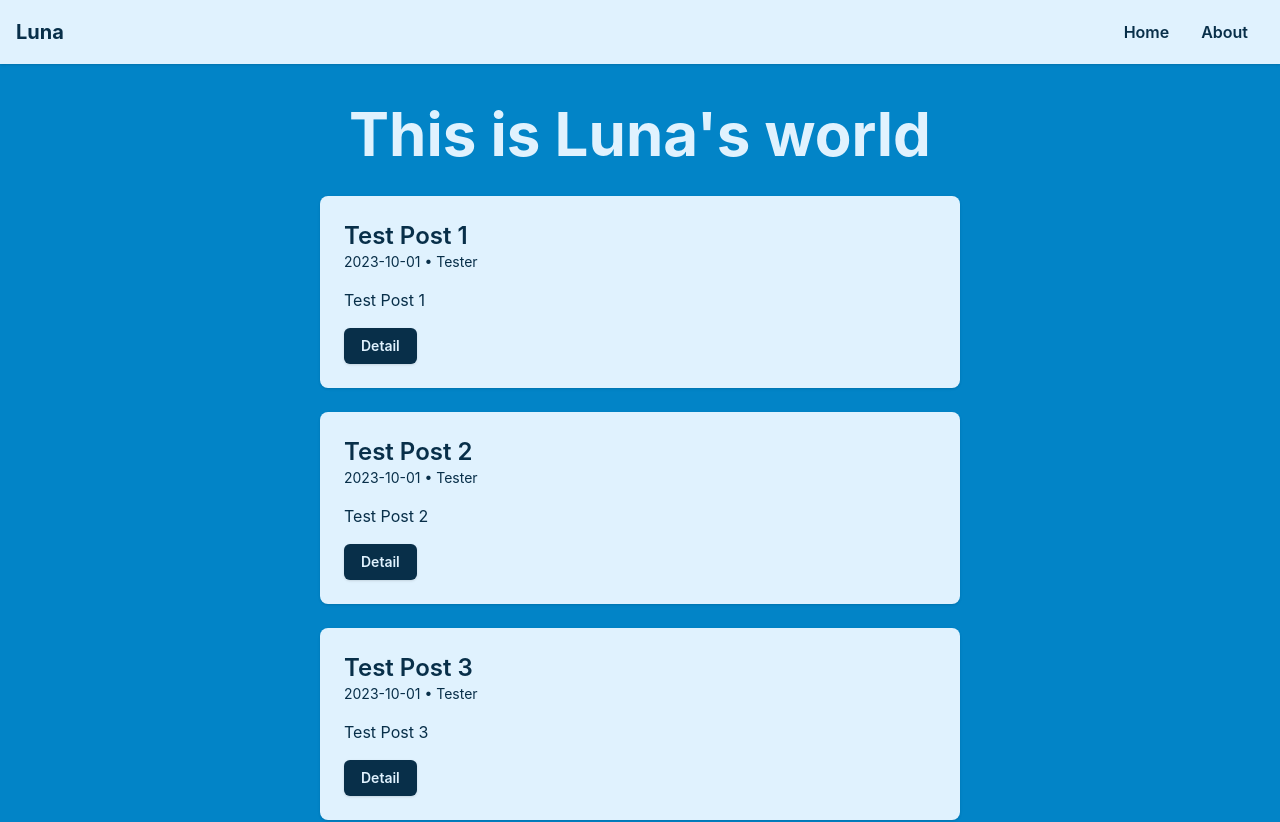
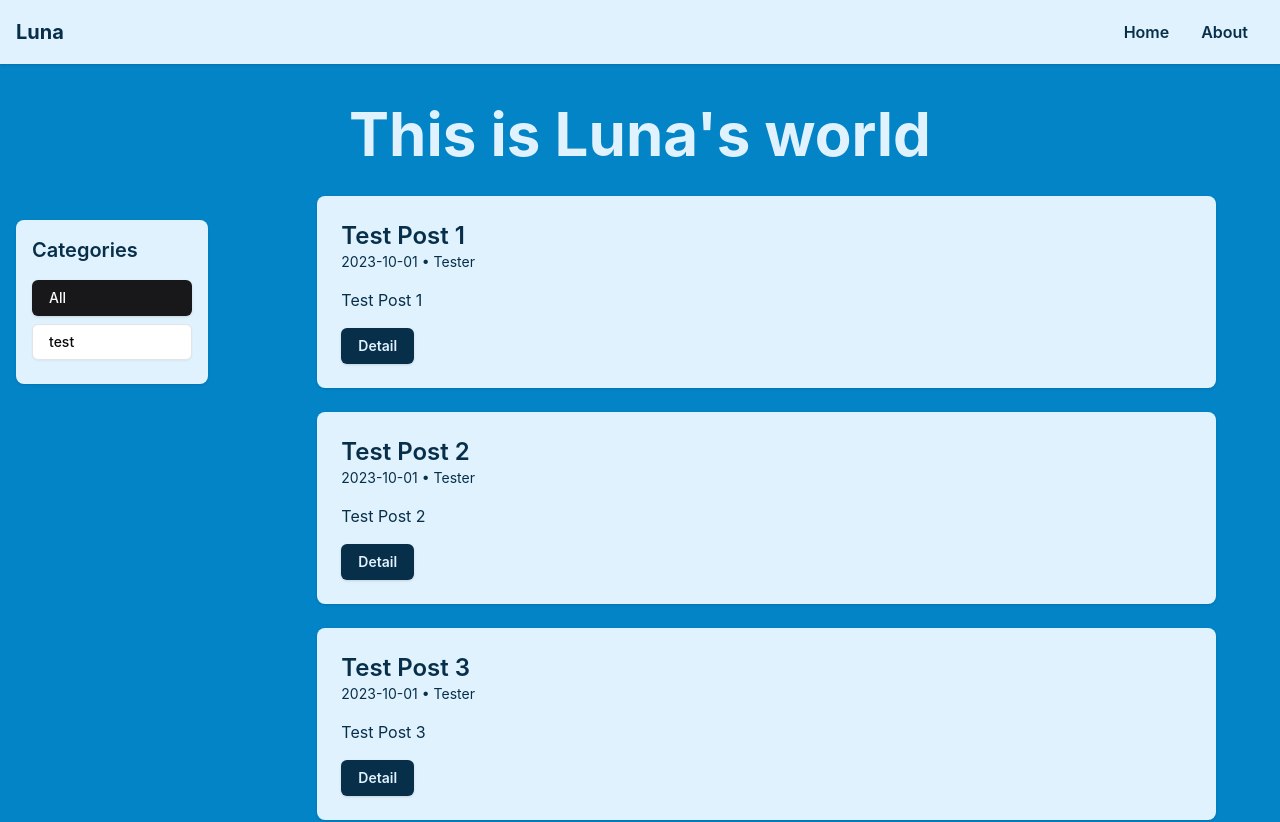
Before and after one commit to Luna5akura/luna, a React (Vite) app: page / in a window 1280 px wide. Shown: the top 822 px of the page. Built offline with nearby package versions, Linux system fonts and the light colour scheme.

Commit message:
feat: sidebar update

```diff
--- a/src/components/BlogPost.tsx
+++ b/src/components/BlogPost.tsx
@@ -10,7 +10,7 @@ interface BlogPostProps {
 
 const BlogPost: React.FC<BlogPostProps> = ({ post }) => {
   return (
-    <div className="bg-sky-100 rounded-lg shadow p-6 mb-6 mx-80">
+    <div className="bg-sky-100 rounded-lg shadow p-6 mb-6 mx-16">
       <h2 className="text-2xl font-semibold text-sky-950">{post.title}</h2>
       <div className="text-sm text-sky-950 mb-4">
         {post.date} • {post.author}
--- /dev/null
+++ b/src/components/Sidebar.tsx
@@ -0,0 +1,54 @@
+// src/components/Sidebar.tsx
+import React from 'react';
+import { Button } from '@/components/ui/button';
+import { useLocation, useNavigate } from 'react-router-dom';
+
+interface SidebarProps {
+  categories: string[];
+}
+
+const Sidebar: React.FC<SidebarProps> = ({ categories }) => {
+  const navigate = useNavigate();
+  const location = useLocation();
+
+  const params = new URLSearchParams(location.search);
+  const selectedCategory = params.get('category');
+
+  const handleCategoryClick = (category: string) => {
+    if (category === 'All') {
+      navigate('/');
+    } else {
+      navigate(`/?category=${category}`);
+    }
+  };
+
+  return (
+    <div className="fixed top-auto left-4 h-auto w-48  p-4 bg-sky-100 rounded-lg shadow">
+      <h2 className="text-xl font-semibold text-sky-950 mb-4">Categories</h2>
+      <ul>
+        <li className="mb-2">
+          <Button
+            variant={selectedCategory === null ? 'default' : 'outline'}
+            className="w-full justify-start"
+            onClick={() => handleCategoryClick('All')}
+          >
+            All
+          </Button>
+        </li>
+        {categories.map((category) => (
+          <li key={category} className="mb-2">
+            <Button
+              variant={selectedCategory === category ? 'default' : 'outline'}
+              className="w-full justify-start"
+              onClick={() => handleCategoryClick(category)}
+            >
+              {category}
+            </Button>
+          </li>
+        ))}
+      </ul>
+    </div>
+  );
+};
+
+export default Sidebar;
--- a/src/data/posts.ts
+++ b/src/data/posts.ts
@@ -9,6 +9,7 @@ export const posts: Post[] = [
     excerpt: 'Test Post 1',
     content: 'Test Post 1',
     author: 'Tester',
+    category: 'test',
   },
   {
     id: 2,
@@ -17,6 +18,7 @@ export const posts: Post[] = [
     excerpt: 'Test Post 2',
     content: 'Test Post 2',
     author: 'Tester',
+    category: 'test'
   },
   {
     id: 3,
@@ -25,5 +27,6 @@ export const posts: Post[] = [
     excerpt: 'Test Post 3',
     content: 'Test Post 3',
     author: 'Tester',
+    category: 'test'
   },
 ];
--- a/src/pages/Home.tsx
+++ b/src/pages/Home.tsx
@@ -1,12 +1,36 @@
 // src/pages/Home.tsx
-import React from 'react';
 import BlogList from '@/components/BlogList';
+import {useLocation} from "react-router-dom";
+import {posts} from "@/data/posts";
+import Sidebar from "@/components/Sidebar";
 
 const Home: React.FC = () => {
+  const location = useLocation();
+  const params = new URLSearchParams(location.search);
+  const selectedCategory = params.get('category');
+  const allCategories = Array.from(new Set(posts.map((post) => post.category)));
+
+  const filteredPosts = selectedCategory && selectedCategory !== 'All'
+  ? posts.filter((post) => post.category === selectedCategory)
+  : posts;
+
+  const hasPosts = filteredPosts.length > 0;
+
   return (
     <div className="container mx-auto mt-10">
       <h1 className="text-6xl font-bold mb-8 text-center text-sky-100">This is Luna's world</h1>
-      <BlogList />
+      <div className="flex row-auto">
+        <div className="w-1/6 m-6 h-screen">
+          <Sidebar categories={allCategories}/>
+        </div>
+        <div className="w-5/6">
+          {hasPosts ? (
+            <BlogList posts={filteredPosts}/>
+          ) : (
+            <p className="text-sky-100">No posts found in this category.</p>
+          )}
+        </div>
+      </div>
     </div>
   );
 };
--- a/src/types/index.ts
+++ b/src/types/index.ts
@@ -6,4 +6,5 @@ export interface Post {
   excerpt: string;
   content: string;
   author: string;
+  category: string;
 }
```
Also changed, not shown: src/components/BlogList.tsx (+5 -2 lines).
